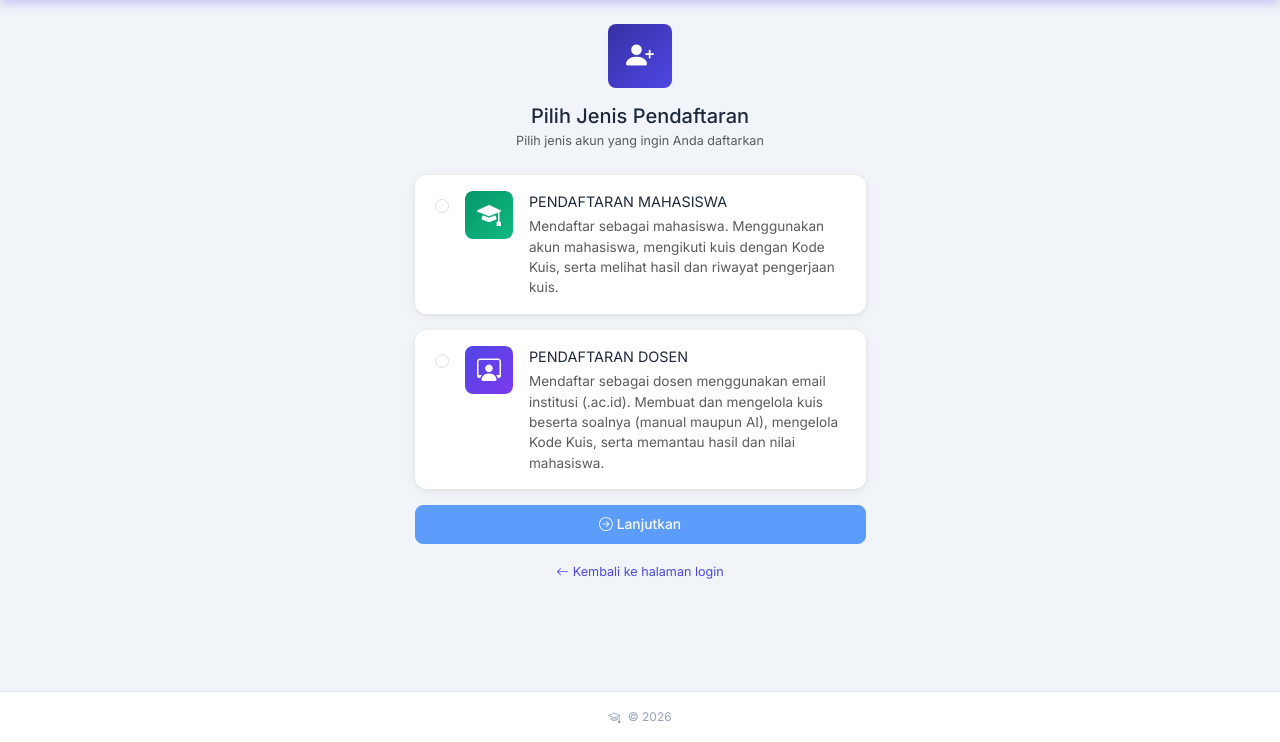
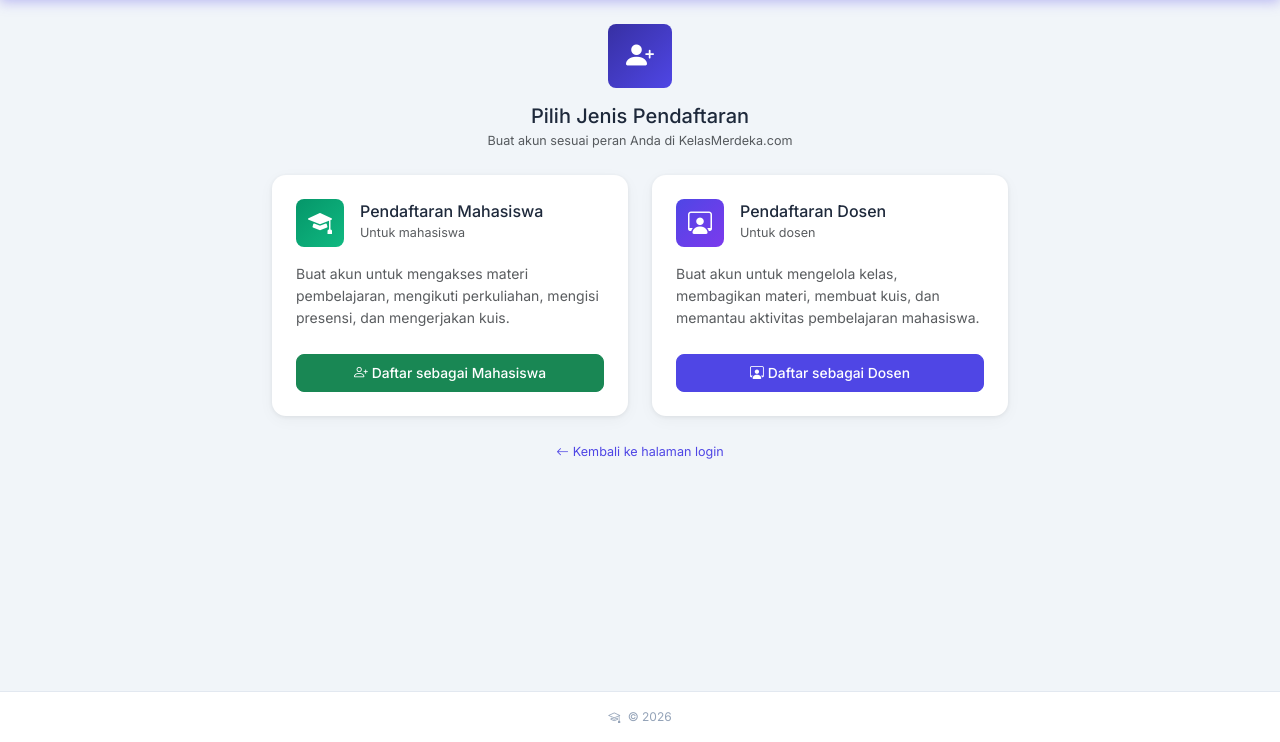
Before and after one commit to rashdan2026/quizcerdas, a CodeIgniter 4 app: the page made by app/Views/auth/register_choice.php in a window 1280 px wide. Shown: the part 58-800 px from the top of the page. Run offline with PHP 8.4 and a stand-in for CodeIgniter, Linux system fonts and the light colour scheme; the template is opened without the code that fills it, so the values that code supplies are empty; some libraries are stand-ins or nearby versions.

Commit message:
Landing: unified Daftar CTA to registration choice, soften no-subscription messaging

```diff
--- a/app/Views/auth/register_choice.php
+++ b/app/Views/auth/register_choice.php
@@ -1,59 +1,71 @@
 <?= $this->extend('layouts/app') ?>
 <?= $this->section('content') ?>
 <div class="row justify-content-center">
-    <div class="col-sm-10 col-md-7 col-lg-5">
+    <div class="col-12 col-lg-9 col-xl-8">
         <div class="text-center mb-4">
             <div class="d-inline-flex align-items-center justify-content-center rounded-3 mb-3"
                  style="width:64px;height:64px;background:linear-gradient(135deg,#3730A3,#4F46E5);">
                 <i class="bi bi-person-plus-fill text-white fs-3"></i>
             </div>
             <h5 class="fw-700 mb-0" style="color:#1E293B;">Pilih Jenis Pendaftaran</h5>
-            <p class="text-muted small mt-1">Pilih jenis akun yang ingin Anda daftarkan</p>
+            <p class="text-muted small mt-1 mb-0">Buat akun sesuai peran Anda di KelasMerdeka.com</p>
         </div>
 
-        <form id="choiceForm" action="#" method="get">
-            <!-- Kotak pilihan: disusun vertikal, seluruh kotak dapat diklik -->
-            <label class="card reg-choice d-flex flex-row align-items-start gap-3 p-3 mb-3"
-                   style="cursor:pointer;border:2px solid #E2E8F0;border-radius:12px;transition:all .15s;">
-                <input type="radio" name="reg_type" value="mahasiswa" class="form-check-input mt-2 ms-1" autocomplete="off">
+        <div class="row g-3 g-md-4">
+            <!-- Mahasiswa -->
+            <div class="col-12 col-md-6">
+                <div class="card h-100 border-0" style="border:2px solid #E2E8F0;border-radius:14px;">
+                    <div class="card-body p-4 d-flex flex-column">
+                        <div class="d-flex align-items-center gap-3 mb-3">
                             <span class="d-inline-flex align-items-center justify-content-center rounded-3 flex-shrink-0"
                                   style="width:48px;height:48px;background:linear-gradient(135deg,#059669,#10B981);">
                                 <i class="bi bi-mortarboard-fill text-white fs-4"></i>
                             </span>
-                <span class="flex-grow-1">
-                    <span class="d-block fw-700" style="color:#1E293B;">PENDAFTARAN MAHASISWA</span>
-                    <span class="d-block text-muted mt-1" style="font-size:.85rem;line-height:1.5;">
-                        Mendaftar sebagai mahasiswa. Menggunakan akun mahasiswa, mengikuti kuis
-                        dengan Kode Kuis, serta melihat hasil dan riwayat pengerjaan kuis.
-                    </span>
-                </span>
-                <i class="bi bi-check-circle-fill text-success fs-4 mt-1 reg-check d-none"></i>
-            </label>
+                            <div>
+                                <h6 class="fw-700 mb-0" style="color:#1E293B;">Pendaftaran Mahasiswa</h6>
+                                <small class="text-muted">Untuk mahasiswa</small>
+                            </div>
+                        </div>
+                        <p class="text-muted mb-4" style="font-size:.875rem;line-height:1.6;">
+                            Buat akun untuk mengakses materi pembelajaran, mengikuti perkuliahan,
+                            mengisi presensi, dan mengerjakan kuis.
+                        </p>
+                        <a href="<?= base_url('/register/mahasiswa') ?>"
+                           class="btn btn-success w-100 mt-auto py-2 fw-600">
+                            <i class="bi bi-person-plus me-1"></i>Daftar sebagai Mahasiswa
+                        </a>
+                    </div>
+                </div>
+            </div>
 
-            <label class="card reg-choice d-flex flex-row align-items-start gap-3 p-3 mb-3"
-                   style="cursor:pointer;border:2px solid #E2E8F0;border-radius:12px;transition:all .15s;">
-                <input type="radio" name="reg_type" value="dosen" class="form-check-input mt-2 ms-1" autocomplete="off">
+            <!-- Dosen -->
+            <div class="col-12 col-md-6">
+                <div class="card h-100 border-0" style="border:2px solid #E2E8F0;border-radius:14px;">
+                    <div class="card-body p-4 d-flex flex-column">
+                        <div class="d-flex align-items-center gap-3 mb-3">
                             <span class="d-inline-flex align-items-center justify-content-center rounded-3 flex-shrink-0"
                                   style="width:48px;height:48px;background:linear-gradient(135deg,#4F46E5,#7C3AED);">
                                 <i class="bi bi-person-workspace text-white fs-4"></i>
                             </span>
-                <span class="flex-grow-1">
-                    <span class="d-block fw-700" style="color:#1E293B;">PENDAFTARAN DOSEN</span>
-                    <span class="d-block text-muted mt-1" style="font-size:.85rem;line-height:1.5;">
-                        Mendaftar sebagai dosen menggunakan email institusi (.ac.id). Membuat dan
-                        mengelola kuis beserta soalnya (manual maupun AI), mengelola Kode Kuis,
-                        serta memantau hasil dan nilai mahasiswa.
-                    </span>
-                </span>
-                <i class="bi bi-check-circle-fill text-success fs-4 mt-1 reg-check d-none"></i>
-            </label>
+                            <div>
+                                <h6 class="fw-700 mb-0" style="color:#1E293B;">Pendaftaran Dosen</h6>
+                                <small class="text-muted">Untuk dosen</small>
+                            </div>
+                        </div>
+                        <p class="text-muted mb-4" style="font-size:.875rem;line-height:1.6;">
+                            Buat akun untuk mengelola kelas, membagikan materi, membuat kuis,
+                            dan memantau aktivitas pembelajaran mahasiswa.
+                        </p>
+                        <a href="<?= base_url('/register/dosen') ?>"
+                           class="btn btn-primary w-100 mt-auto py-2 fw-600">
+                            <i class="bi bi-person-workspace me-1"></i>Daftar sebagai Dosen
+                        </a>
+                    </div>
+                </div>
+            </div>
+        </div>
 
-            <button type="submit" id="btnLanjut" class="btn btn-primary w-100 py-2 fw-600" disabled>
-                <i class="bi bi-arrow-right-circle me-1"></i>Lanjutkan
-            </button>
-        </form>
-
-        <div class="text-center mt-3">
+        <div class="text-center mt-4">
             <a href="<?= base_url('/auth') ?>" class="text-decoration-none small" style="color:#4F46E5;">
                 <i class="bi bi-arrow-left me-1"></i>Kembali ke halaman login
             </a>
@@ -61,33 +73,3 @@
     </div>
 </div>
 <?= $this->endSection() ?>
-<?= $this->section('scripts') ?>
-<script>
-document.querySelectorAll('input[name="reg_type"]').forEach(function (radio) {
-    radio.addEventListener('change', function () {
-        document.getElementById('btnLanjut').disabled = false;
-        document.querySelectorAll('.reg-choice').forEach(function (box) {
-            box.classList.remove('is-selected');
-            box.style.borderColor = '#E2E8F0';
-            box.style.background = '#FFFFFF';
-            box.querySelector('.reg-check').classList.add('d-none');
-        });
-        var selected = radio.closest('.reg-choice');
-        selected.classList.add('is-selected');
-        selected.style.borderColor = '#4F46E5';
-        selected.style.background = '#EEF2FF';
-        selected.querySelector('.reg-check').classList.remove('d-none');
-    });
-});
-
-document.getElementById('choiceForm').addEventListener('submit', function (e) {
-    e.preventDefault();
-    var val = (document.querySelector('input[name="reg_type"]:checked') || {}).value;
-    if (val === 'mahasiswa') {
-        window.location.href = '<?= base_url('/register/mahasiswa') ?>';
-    } else if (val === 'dosen') {
-        window.location.href = '<?= base_url('/register/dosen') ?>';
-    }
-});
-</script>
-<?= $this->endSection() ?>
```
Also changed, not shown: app/Views/landing/index.php (+34 -43 lines), public/assets/css/landing.css. Lines whose indentation alone changed are shown as unchanged.
